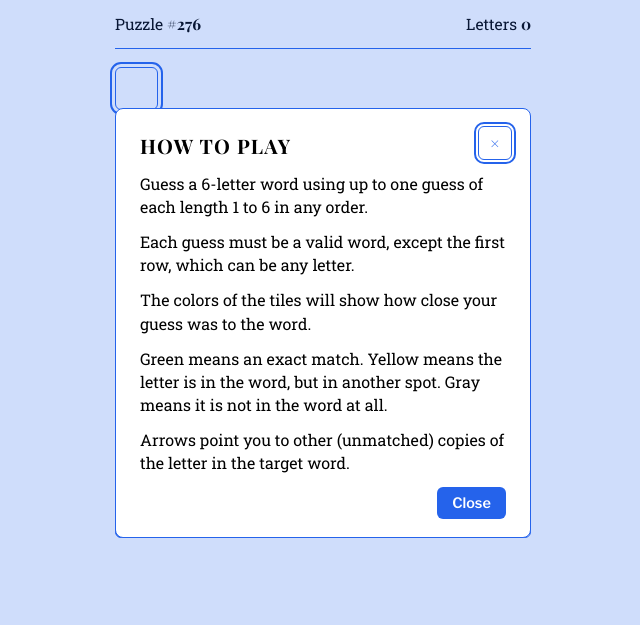
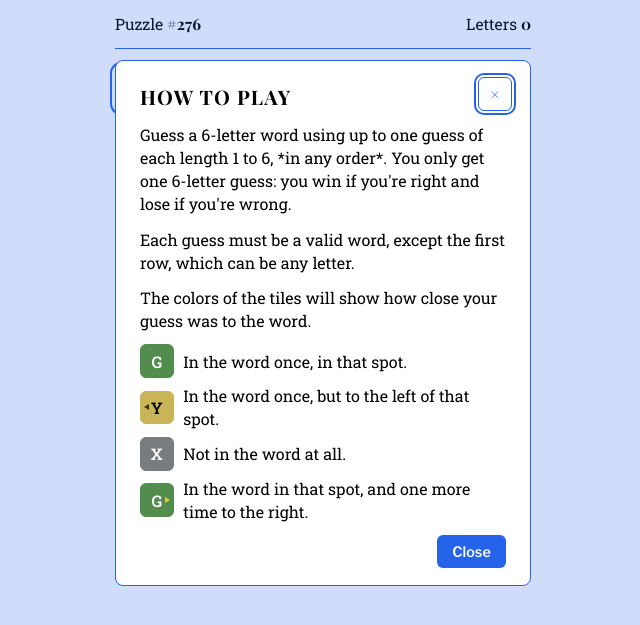
Before and after one commit to rasen68/triangdle, a website with bundled scripts: page index.html in a window 1280 px wide. Shown: the part 77-702 px from the top of the page, without its empty margins (317-957 px from the left). Built offline with nearby package versions, Linux system fonts and the light colour scheme; files whose address does not match are found by name.

Commit message:
Feat: Make tutorial more understandable

```diff
--- a/index.html
+++ b/index.html
@@ -58,11 +58,41 @@
         ×
       </button>
       <h2>How to play</h2>
-      <p>Guess a 6-letter word using up to one guess of each length 1 to 6 in any order.</p>
+      <p>Guess a 6-letter word using up to one guess of each length 1 to 6, *in any order*. You only get one 6-letter guess: you win if you're right and lose if you're wrong.</p>
       <p>Each guess must be a valid word, except the first row, which can be any letter.</p>
       <p>The colors of the tiles will show how close your guess was to the word.</p>
-      <p>Green means an exact match. Yellow means the letter is in the word, but in another spot. Gray means it is not in the word at all.</p>
-      <p>Arrows point you to other (unmatched) copies of the letter in the target word.</p>
+      <ul class="help-examples">
+        <li>
+          <span class="tile exact" aria-label="Green G, no arrows">
+            <span class="tile-letter">G</span>
+          </span>
+          <span>In the word once, in that spot.</span>
+        </li>
+        <li>
+          <span class="tile present" aria-label="Yellow Y, left arrow">
+            <span class="tile-letter">Y</span>
+            <span class="arrow-stack left" aria-hidden="true">
+              <span class="arrow left"></span>
+            </span>
+          </span>
+          <span>In the word once, but to the left of that spot.</span>
+        </li>
+        <li>
+          <span class="tile absent" aria-label="Gray X, no arrows">
+            <span class="tile-letter">X</span>
+          </span>
+          <span>Not in the word at all.</span>
+        </li>
+        <li>
+          <span class="tile exact" aria-label="Green G, right arrow">
+            <span class="tile-letter">G</span>
+            <span class="arrow-stack right" aria-hidden="true">
+              <span class="arrow right"></span>
+            </span>
+          </span>
+          <span>In the word in that spot, and one more time to the right.</span>
+        </li>
+      </ul>
       <button value="close" class="btn">Close</button>
     </form>
   </dialog>
--- a/src/styles.css
+++ b/src/styles.css
@@ -357,6 +357,27 @@ dialog p {
   line-height: 1.45;
 }
 
+.help-examples {
+  list-style: none;
+  margin: 0 0 0.75rem;
+  padding: 0;
+}
+
+.help-examples li {
+  display: flex;
+  align-items: center;
+  gap: 0.6rem;
+  margin-bottom: 0.4rem;
+  line-height: 1.45;
+}
+
+.help-examples .tile {
+  flex-shrink: 0;
+  width: 2.1rem;
+  height: 2.1rem;
+  font-size: 1rem;
+}
+
 dialog .btn {
   display: block;
   margin-left: auto;
```
